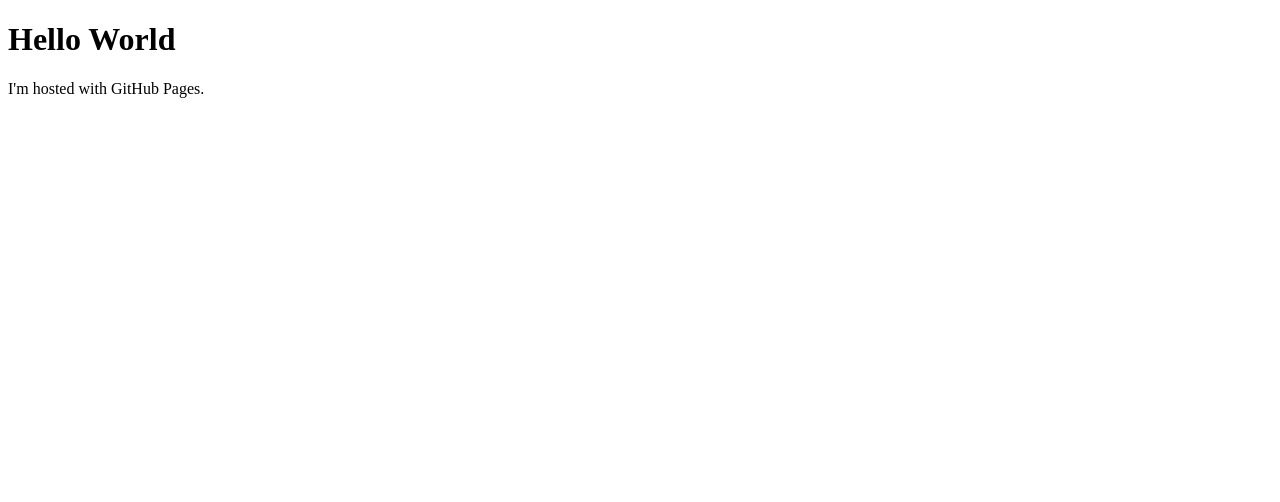
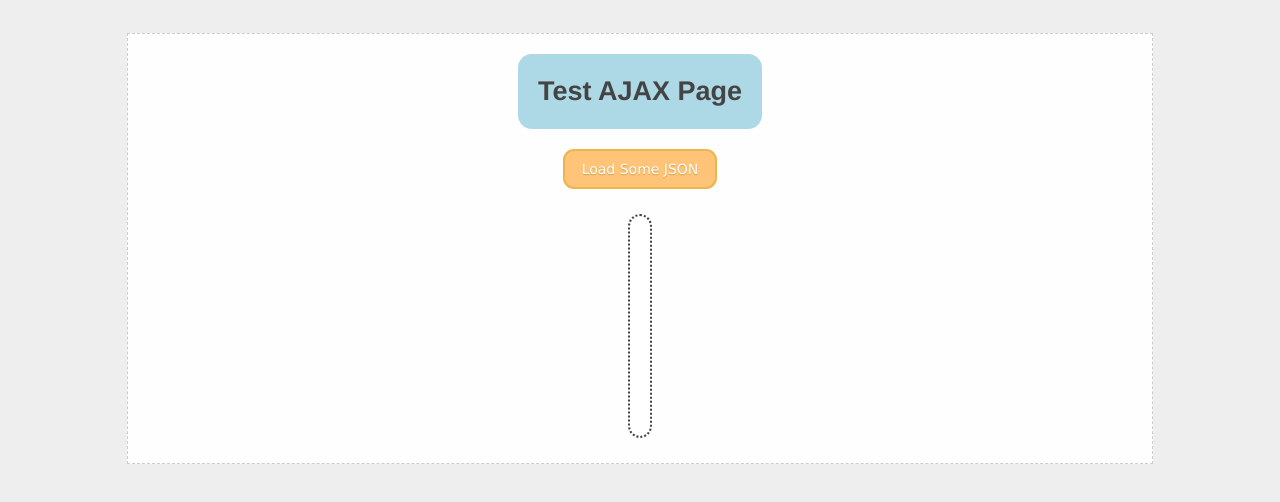
Before and after one commit to Kyle-Barry/Kyle-Barry.github.io, a plain HTML site: page index.html in a window 1280 px wide. Drawn offline with Linux system fonts and the light colour scheme; files that its build step writes are made by us from their sources.

Commit message:
Update index.html

```diff
--- a/index.html
+++ b/index.html
@@ -1,7 +1,48 @@
 <!DOCTYPE html>
-<html>
-<body>
-<h1>Hello World</h1>
-<p>I'm hosted with GitHub Pages.</p>
-</body>
+<html lang="en">
+  <head>
+    <title>Test AJAX page</title>
+    <link rel="stylesheet" type="text/css" href="./lab_styles.css" />
+  </head>
+
+  <body>
+    <div class="container">
+      <div class="wrapper">
+        <div class="header">Test AJAX page</div>
+        <button class="button" onclick="loadData()">Load Some JSON</button>
+        <div class="content"></div>
+        <div class="footer"></div>
+      </div>
+    </div>
+    <script>
+      function loadData() {
+        fetch("ajax_sample.json")
+          .then(res => res.json())
+          .then(res => res.map(c => c.name))
+          .then(codes => {
+            const a = codes.map(item => {
+              const instructions = document.querySelector(".instructions");
+              instructions.innerHTML = "";
+
+              for (let i = 0; i < 15; i++) {
+                const selectNumber = getRandomIntInclusive(0, 242);
+                let el = document.createElement("li");
+
+                el.innerText = codes[selectNumber];
+                instructions.appendChild(el);
+              console.log("i'm a demo!", item);
+              return item + "extra";
+            };
+            document.querySelector(".content").innerText = codes;
+            console.log("the returned values of a", a);
+            return codes;
+          });
+        function getRandomIntInclusive(min, max) {
+          min = Math.ceil(min);
+          max = Math.floor(max);
+          return Math.floor(Math.random() * (max - min + 1)) + min; //The maximum is inclusive and the minimum is inclusive
+        }
+          }
+    </script>
+  </body>
 </html>
```
